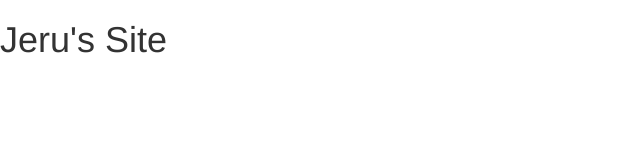
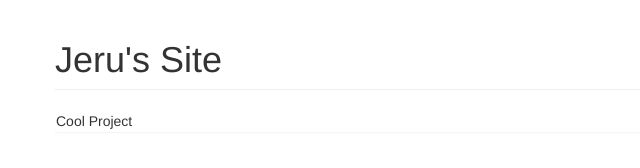
Before and after one commit to jerusalemnerayo/jerusalemnerayo.github.io, a plain HTML site: page index.html in a window 1280 px wide. Shown: the whole page, without its empty margins (0-640 px from the left). Drawn offline with nearby package versions, Linux system fonts and the light colour scheme.

Commit message:
get bootstrap

```diff
--- a/index.html
+++ b/index.html
@@ -4,7 +4,17 @@
         <link rel="stylesheet" href="https://cdnjs.cloudflare.com/ajax/libs/twitter-bootstrap/3.3.5/css/bootstrap.css">
         </head>
         <body>
-        <h1>Jeru's Site</h1>
+            <div class="container">
+            <div class="row">
+        <h1 class="page-header">Jeru's Site</h1>
+        </div>
+        <div class="row">
+        <div class="panel">
+            Cool Project
+        </div>
+        </div>
+        </div>
+
         </body>
 
 
```
